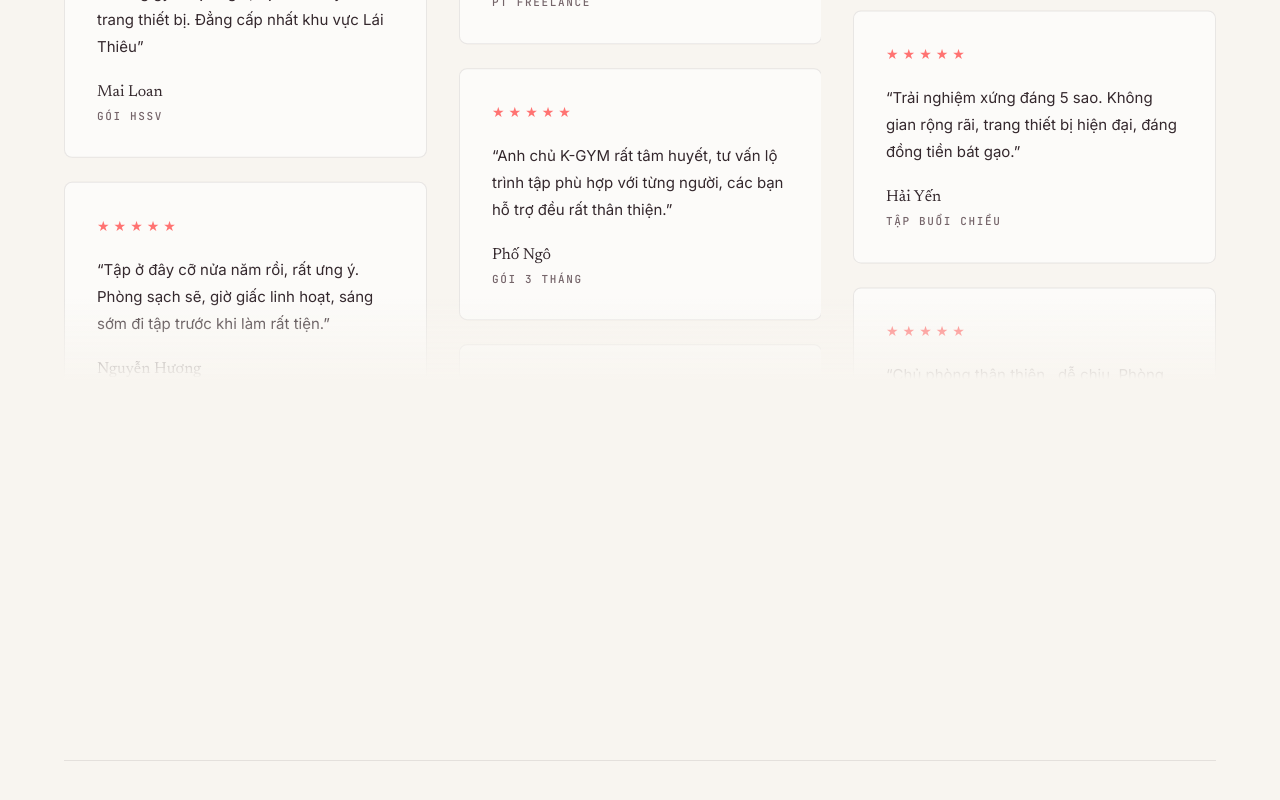
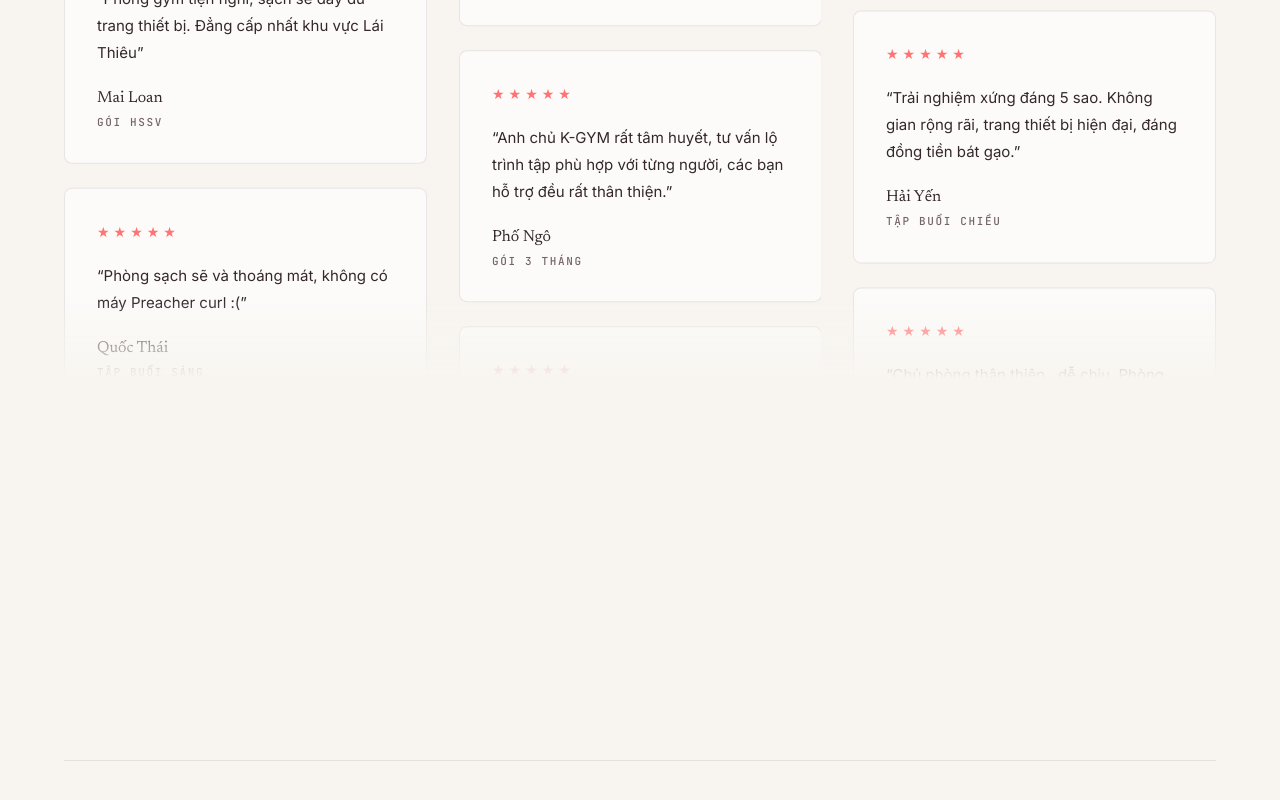
Before and after one commit to ledai15122001/kgymdemo2_claude4, a React (Vite) app: page / in a window 1280 px wide. Shown: the part 8199-8999 px from the top of the page. Built offline with nearby package versions, Linux system fonts and the light colour scheme.

Commit message:
Updated Reviews.tsx

```diff
--- a/src/components/Reviews.tsx
+++ b/src/components/Reviews.tsx
@@ -15,9 +15,9 @@ const REVIEWS = [
     text: 'Phòng gym tiện nghi, sạch sẽ đầy đủ trang thiết bị. Đẳng cấp nhất khu vực Lái Thiêu',
   },
   {
-    name: 'Nguyễn Hương',
+    name: 'Quốc Thái',
     service: 'Tập Buổi Sáng',
-    text: 'Tập ở đây cỡ nửa năm rồi, rất ưng ý. Phòng sạch sẽ, giờ giấc linh hoạt, sáng sớm đi tập trước khi làm rất tiện.',
+    text: 'Phòng sạch sẽ và thoáng mát, không có máy Preacher curl :(',
   },
   {
     name: 'Hết Cao Vân',
```
